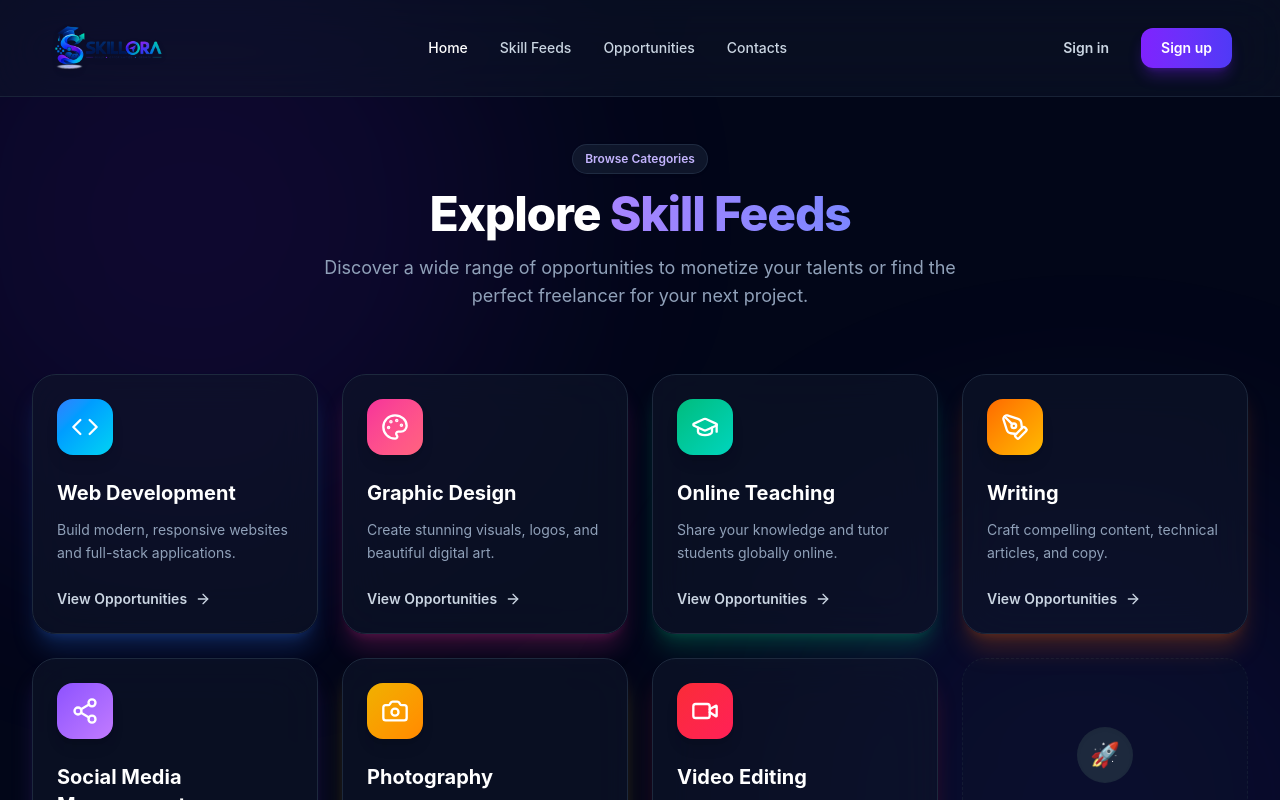
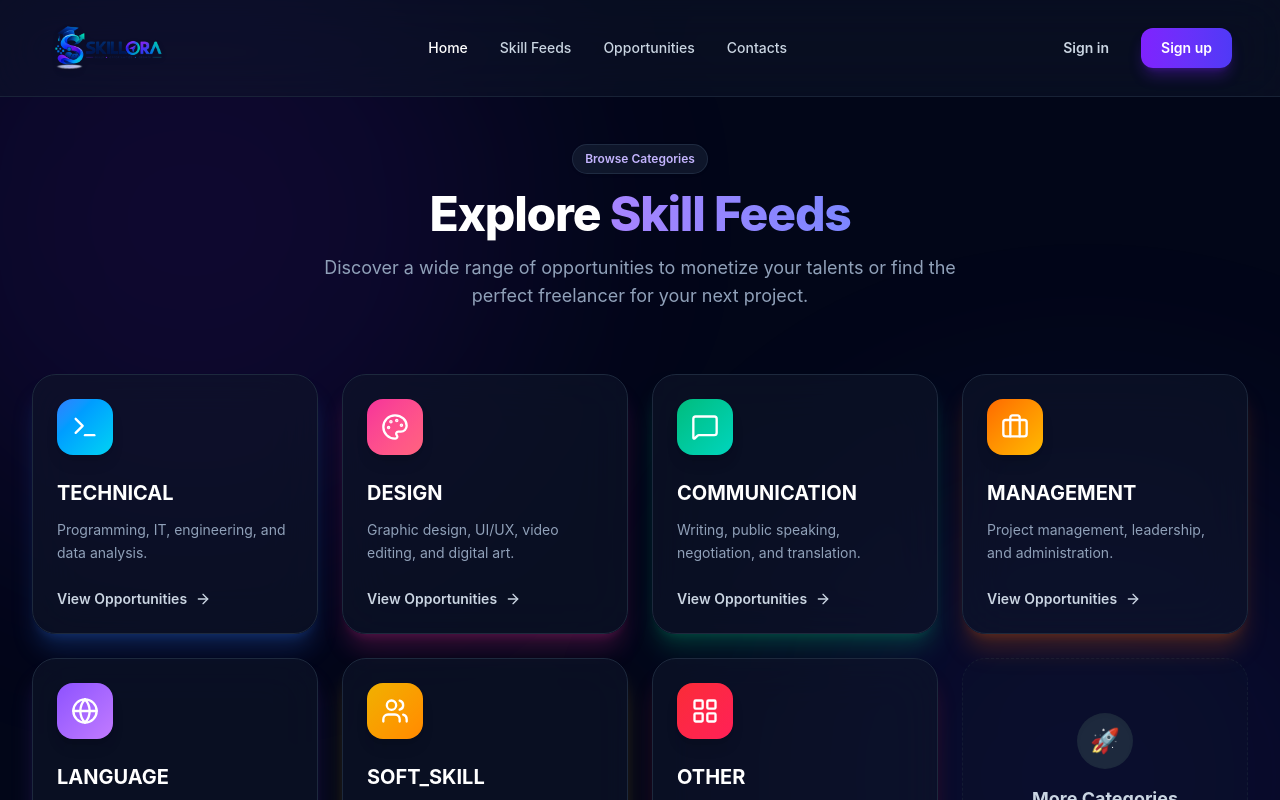
Before and after one commit to Sadeepa-D/Hacktrail_3.0-Team-Innovexa, a React (Vite) app in the folder frontend/: page /skills in a window 1280 px wide. Shown: the top 800 px of the page. Built offline with nearby package versions, Linux system fonts and the light colour scheme; no server answers.

Commit message:
opportunity page create

```diff
--- a/frontend/src/App.jsx
+++ b/frontend/src/App.jsx
@@ -2,10 +2,10 @@ import React from "react";
 import { Routes, Route, Navigate } from "react-router-dom";
 import { Toaster } from "react-hot-toast";
 import Login from "./pages/login";
-import Skills from "./pages/skills";
-
 import Register from "./pages/register";
 import Home from "./pages/home";
+import Skills from "./pages/skills";
+import Opportunities from "./pages/opportunities";
 import ProtectedRoute from "./components/ProtectedRoute";
 
 const App = () => {
@@ -26,11 +26,12 @@ const App = () => {
       <Routes>
         {/* Public routes */}
         <Route path="/login" element={<Login />} />
-        <Route path="/skills" element={<Skills />} />
         <Route path="/register" element={<Register />} />
 
         {/* Protected routes */}
         <Route path="/home" element={<Home />} />
+        <Route path="/skills" element={<Skills />} />
+        <Route path="/opportunities" element={<Opportunities />} />
 
         {/* Default redirect */}
         <Route path="/" element={<Navigate to="/home" replace />} />
--- /dev/null
+++ b/frontend/src/pages/opportunities.jsx
@@ -0,0 +1,116 @@
+import React from "react";
+import Header from "../components/Header";
+import {
+  Briefcase,
+  BookOpen,
+  Laptop,
+  Clock,
+  Calendar,
+  Heart,
+  Rocket,
+  ArrowRight
+} from "lucide-react";
+import { Link } from "react-router-dom";
+
+const opportunityTypes = [
+  {
+    title: "JOB",
+    icon: <Briefcase className="w-7 h-7" />,
+    description: "Explore standard employment roles and permanent positions.",
+    color: "from-blue-500 to-cyan-400",
+    shadow: "shadow-blue-500/20"
+  },
+  {
+    title: "INTERNSHIP",
+    icon: <BookOpen className="w-7 h-7" />,
+    description: "Kickstart your career with learning-based work experiences.",
+    color: "from-emerald-500 to-teal-400",
+    shadow: "shadow-emerald-500/20"
+  },
+  {
+    title: "FREELANCE",
+    icon: <Laptop className="w-7 h-7" />,
+    description: "Find independent contract work on your own terms.",
+    color: "from-violet-500 to-purple-400",
+    shadow: "shadow-violet-500/20"
+  },
+  {
+    title: "PART_TIME",
+    icon: <Clock className="w-7 h-7" />,
+    description: "Flexible jobs that fit around your other commitments.",
+    color: "from-orange-500 to-amber-400",
+    shadow: "shadow-orange-500/20"
+  },
+  {
+    title: "FULL_TIME",
+    icon: <Calendar className="w-7 h-7" />,
+    description: "Commit to a 40-hour work week with full benefits.",
+    color: "from-pink-500 to-rose-400",
+    shadow: "shadow-pink-500/20"
+  },
+  {
+    title: "VOLUNTEER",
+    icon: <Heart className="w-7 h-7" />,
+    description: "Give back to the community and build your network.",
+    color: "from-red-500 to-rose-500",
+    shadow: "shadow-red-500/20"
+  },
+  {
+    title: "PROJECT",
+    icon: <Rocket className="w-7 h-7" />,
+    description: "Collaborate on short-term milestones and specific tasks.",
+    color: "from-yellow-500 to-orange-400",
+    shadow: "shadow-yellow-500/20"
+  }
+];
+
+const Opportunities = () => {
+  return (
+    <div className="min-h-screen bg-slate-950 text-slate-100 font-sans selection:bg-indigo-500 selection:text-white relative overflow-hidden pb-20">
+      {/* Dynamic Background Glows */}
+      <div className="absolute top-[-10%] left-[-10%] w-[40rem] h-[40rem] bg-indigo-600/10 rounded-full blur-[120px] pointer-events-none"></div>
+      <div className="absolute bottom-[-10%] right-[-10%] w-[40rem] h-[40rem] bg-violet-600/10 rounded-full blur-[120px] pointer-events-none"></div>
+
+      <Header />
+
+      <main className="pt-36 px-4 sm:px-6 lg:px-8 max-w-7xl mx-auto relative z-10 animate-fade-in-up opacity-0" style={{ animationFillMode: 'forwards' }}>
+        <div className="text-center mb-16">
+          <div className="inline-flex items-center gap-2 px-3 py-1.5 rounded-full bg-slate-800/50 border border-slate-700/50 text-violet-300 text-xs font-semibold mb-4 backdrop-blur-sm shadow-sm">
+            <span>Find Your Next Role</span>
+          </div>
+          <h1 className="text-4xl md:text-5xl font-extrabold text-white tracking-tight mb-4">
+            Discover <span className="text-transparent bg-clip-text bg-gradient-to-r from-violet-400 to-indigo-400">Opportunities</span>
+          </h1>
+          <p className="text-slate-400 text-lg max-w-2xl mx-auto">
+            Whether you're looking for a permanent career, a quick freelance gig, or a passion project, we have it all categorized for you.
+          </p>
+        </div>
+
+        <div className="grid grid-cols-1 sm:grid-cols-2 lg:grid-cols-3 xl:grid-cols-4 gap-6">
+          {opportunityTypes.map((type, index) => (
+            <div
+              key={index}
+              className={`bg-slate-900/60 border border-slate-800 backdrop-blur-xl rounded-3xl p-6 hover:-translate-y-2 transition-all duration-300 group shadow-xl ${type.shadow} hover:shadow-2xl hover:shadow-${type.color.split('-')[1]}/30 hover:border-slate-700 flex flex-col h-full`}
+            >
+              <div className={`w-14 h-14 rounded-2xl bg-gradient-to-br ${type.color} flex items-center justify-center text-white mb-6 shadow-lg transform group-hover:scale-110 group-hover:rotate-3 transition-all duration-300`}>
+                {type.icon}
+              </div>
+              <h3 className="text-xl font-bold text-white mb-3 group-hover:text-transparent group-hover:bg-clip-text group-hover:bg-gradient-to-r group-hover:from-white group-hover:to-slate-300 transition-colors">
+                {type.title.replace("_", " ")}
+              </h3>
+              <p className="text-slate-400 text-sm leading-relaxed mb-6 flex-grow">
+                {type.description}
+              </p>
+              <Link to={`/opportunities/${type.title.toLowerCase()}`} className="inline-flex items-center text-sm font-semibold text-slate-300 hover:text-white transition-colors group/link mt-auto">
+                Browse {type.title.replace("_", " ")}
+                <ArrowRight className="w-4 h-4 ml-2 group-hover/link:translate-x-1 transition-transform" />
+              </Link>
+            </div>
+          ))}
+        </div>
+      </main>
+    </div>
+  );
+};
+
+export default Opportunities;
--- a/frontend/src/pages/skills.jsx
+++ b/frontend/src/pages/skills.jsx
@@ -1,64 +1,64 @@
 import React from "react";
 import Header from "../components/Header";
 import {
-  Code,
+  Terminal,
   Palette,
-  GraduationCap,
-  PenTool,
-  Share2,
-  Camera,
-  Video,
+  MessageSquare,
+  Briefcase,
+  Globe,
+  Users,
+  LayoutGrid,
   ArrowRight
 } from "lucide-react";
 import { Link } from "react-router-dom";
 
 const skillCategories = [
   {
-    title: "Web Development",
-    icon: <Code className="w-7 h-7" />,
-    description: "Build modern, responsive websites and full-stack applications.",
+    title: "TECHNICAL",
+    icon: <Terminal className="w-7 h-7" />,
+    description: "Programming, IT, engineering, and data analysis.",
     color: "from-blue-500 to-cyan-400",
     shadow: "shadow-blue-500/20"
   },
   {
-    title: "Graphic Design",
+    title: "DESIGN",
     icon: <Palette className="w-7 h-7" />,
-    description: "Create stunning visuals, logos, and beautiful digital art.",
+    description: "Graphic design, UI/UX, video editing, and digital art.",
     color: "from-pink-500 to-rose-400",
     shadow: "shadow-pink-500/20"
   },
   {
-    title: "Online Teaching",
-    icon: <GraduationCap className="w-7 h-7" />,
-    description: "Share your knowledge and tutor students globally online.",
+    title: "COMMUNICATION",
+    icon: <MessageSquare className="w-7 h-7" />,
+    description: "Writing, public speaking, negotiation, and translation.",
     color: "from-emerald-500 to-teal-400",
     shadow: "shadow-emerald-500/20"
   },
   {
-    title: "Writing",
-    icon: <PenTool className="w-7 h-7" />,
-    description: "Craft compelling content, technical articles, and copy.",
+    title: "MANAGEMENT",
+    icon: <Briefcase className="w-7 h-7" />,
+    description: "Project management, leadership, and administration.",
     color: "from-orange-500 to-amber-400",
     shadow: "shadow-orange-500/20"
   },
   {
-    title: "Social Media Management",
-    icon: <Share2 className="w-7 h-7" />,
-    description: "Manage brand campaigns and grow online communities.",
+    title: "LANGUAGE",
+    icon: <Globe className="w-7 h-7" />,
+    description: "Bilingual skills, interpretation, and language teaching.",
     color: "from-violet-500 to-purple-400",
     shadow: "shadow-violet-500/20"
   },
   {
-    title: "Photography",
-    icon: <Camera className="w-7 h-7" />,
-    description: "Capture moments and provide professional photo edits.",
+    title: "SOFT_SKILL",
+    icon: <Users className="w-7 h-7" />,
+    description: "Teamwork, problem-solving, empathy, and adaptability.",
     color: "from-yellow-500 to-orange-400",
     shadow: "shadow-yellow-500/20"
   },
   {
-    title: "Video Editing",
-    icon: <Video className="w-7 h-7" />,
-    description: "Produce engaging video content, effects, and animations.",
+    title: "OTHER",
+    icon: <LayoutGrid className="w-7 h-7" />,
+    description: "Unique talents and specialized diverse skills.",
     color: "from-red-500 to-rose-500",
     shadow: "shadow-red-500/20"
   }
```
